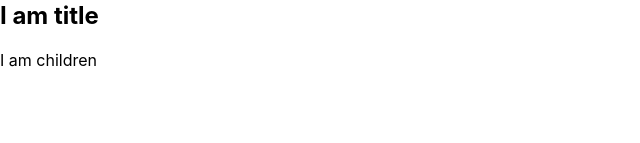
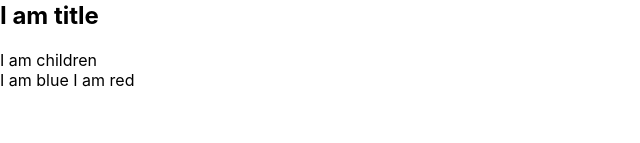
Before and after one commit to KristinaValu/react-fundamentals, a React (Create React App) app: page / in a window 1280 px wide. Shown: the part 157-300 px from the top of the page, without its empty margins (0-640 px from the left). Built offline with nearby package versions, Linux system fonts and the light colour scheme.

Commit message:
Conditional rendering

```diff
--- a/src/App.js
+++ b/src/App.js
@@ -2,6 +2,7 @@
 import "./App.css";
 import ChildrenWithTitle from "./ChildrenWithTitle";
 import { FirstReactComponent } from "./FirstReactComponent";
+import ConditionalRenderingComponent from "./ConditionalRendering";
 
 function App() {
   return (
@@ -10,6 +11,8 @@
       <p>You look beautiful</p>
       <FirstReactComponent />
       <ChildrenWithTitle title="I am title" children="I am children" />
+      <ConditionalRenderingComponent isBlue={true} />
+      <ConditionalRenderingComponent isBlue={null} />
     </>
   );
 }
--- /dev/null
+++ b/src/ConditionalRendering.jsx
@@ -0,0 +1,5 @@
+const ConditionalRenderingComponent = ({ isBlue }) => {
+  return <span>I am {isBlue ? "blue " : "red "}</span>;
+};
+
+export default ConditionalRenderingComponent;
```
